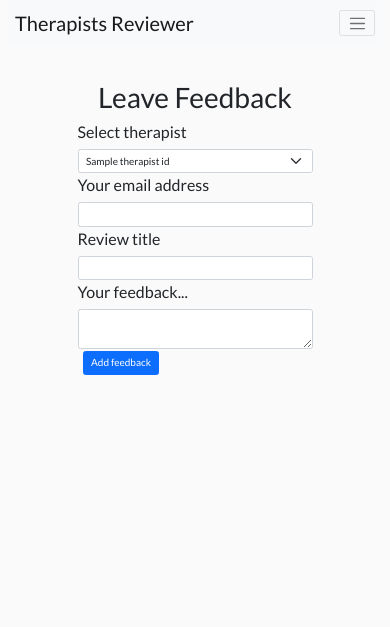
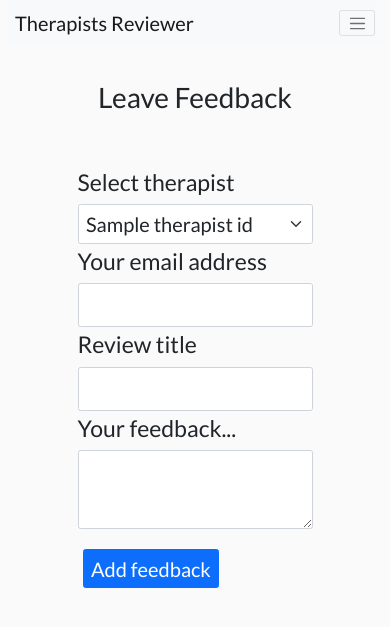
Before and after one commit to bartosz-makowski/therapists-reviewer, a Flask app: page /leave_feedback in a window 390 px wide. Shown: the top 627 px of the page. Run offline with Flask 2, Linux system fonts and the light colour scheme; a database or web service that is not in the repository returns one stand-in record (values such as "Sample title"); some libraries are stand-ins or nearby versions.

Commit message:
css: styled review and leave feedback on small screen devices

```diff
--- a/static/css/style.css
+++ b/static/css/style.css
@@ -7,7 +7,7 @@ html {
 body {
     font-family: 'Lato', sans-serif;
     background-color: #fafafa;
-    font-size: 1.6rem;
+    font-size: 2.3rem;
 }
 
 /* Home Page */
@@ -59,6 +59,41 @@ body {
 }
 
 
+/* Forms */
+
+.form-control {
+    font-size: 2.3rem;
+}
+
+.form-select {
+    font-size: 2rem;
+}
+/* Review */
+
+#review-container {
+    margin-top: 50px;
+}
+
+/* Buttons */
+
+.btn {
+    font-size: 2rem;
+    margin-top: 2rem;
+}
+
+
+
+
+
+
+
+
+
+
+
+
+
+
 .product-img{
     height: 30vh;
     width: auto
--- a/templates/components/forms/review.html
+++ b/templates/components/forms/review.html
@@ -1,5 +1,5 @@
 <form method="POST" action="{{ url_for('leave_feedback') }}">
-    <div class="container">
+    <div class="container" id="review-container">
         <div class="row justify-content-center">
             <div class="col-8">
                 <label class="form-label" for="select-therapist">Select therapist</label>
@@ -22,7 +22,7 @@
                 <textarea class="form-control" id="review_description" name="review_description" aria-label="textarea" required></textarea>
             </div>
             <div class="row justify-content-center">
-                <div class="col-8 text-align-center">
+                <div class="col-8">
                     <button class="btn btn-primary" type="submit">Add feedback</button>
                 </div>
             </div>
```
